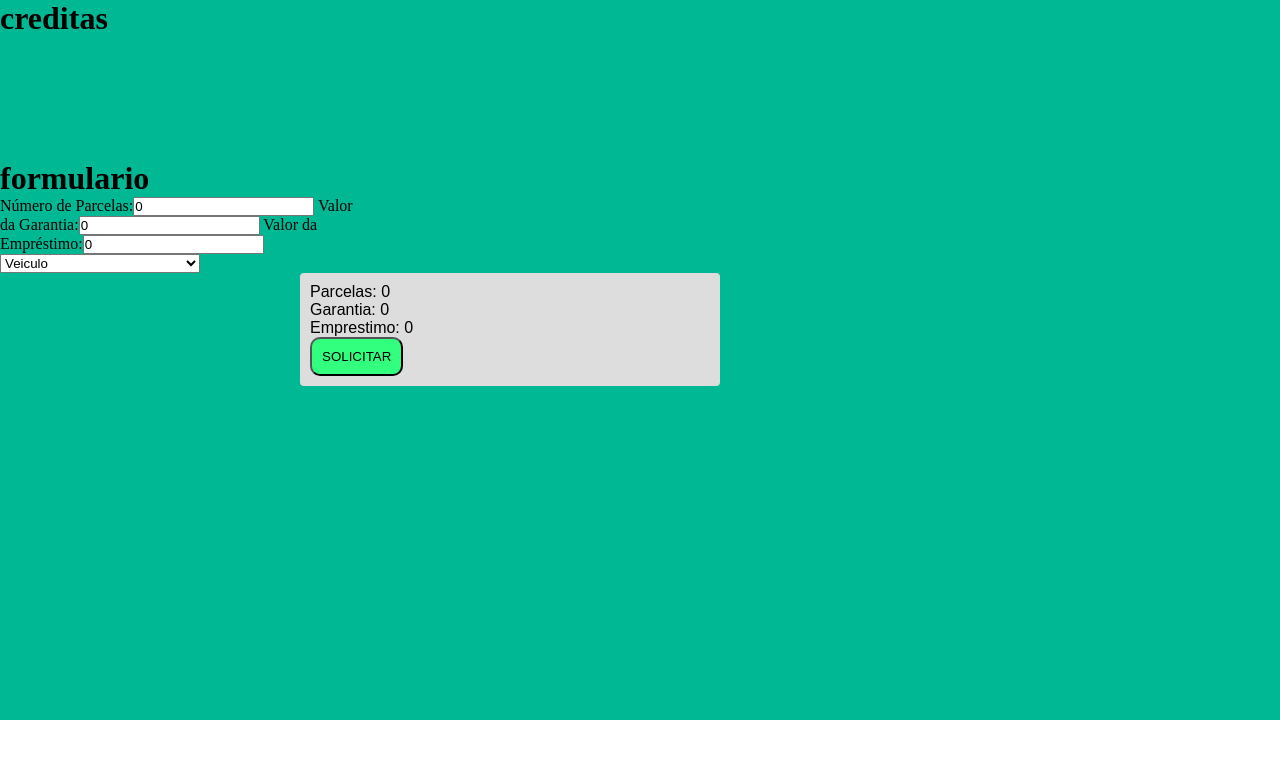
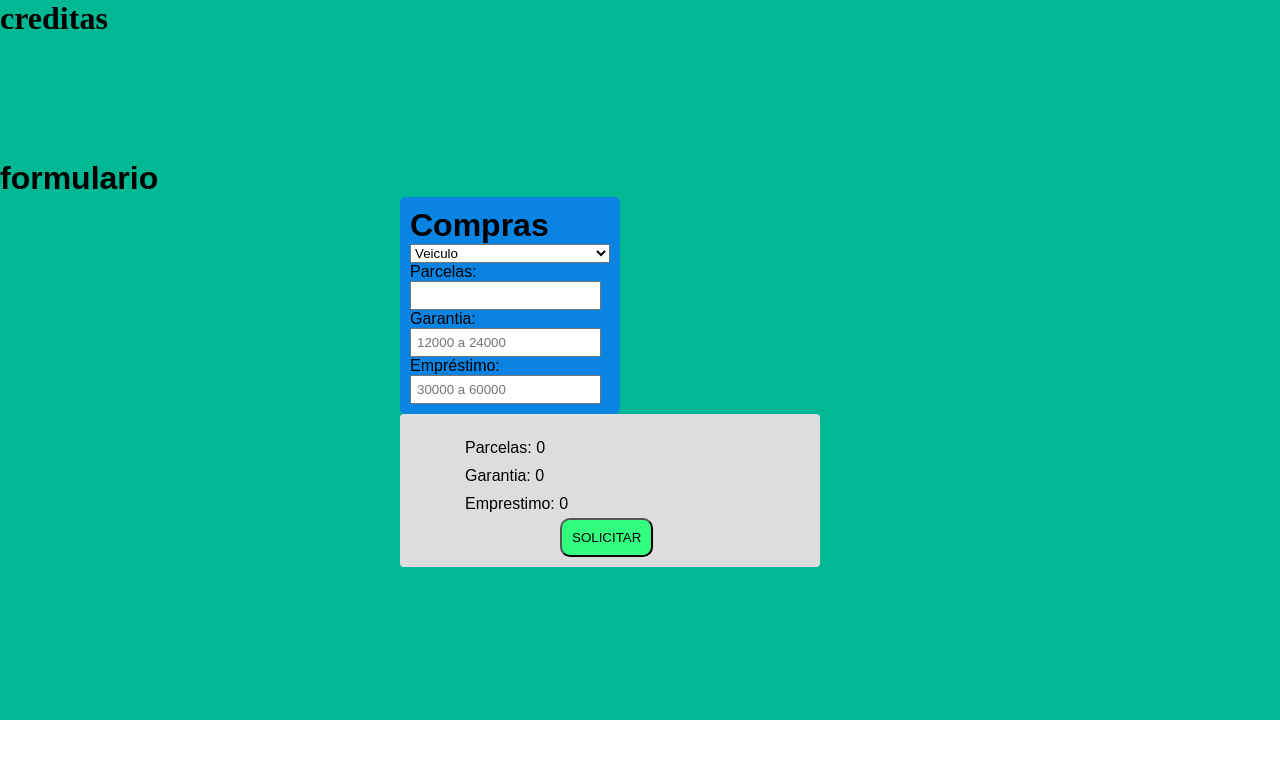
Before and after one commit to imVituZeron/cretidas-challenge, a React (Create React App) app: page / in a window 1280 px wide. Shown: the top 758 px of the page. Built offline with nearby package versions, Linux system fonts and the light colour scheme.

Commit message:
arrumando um pouco o style do projeto

```diff
--- a/src/components/Form/View/index.js
+++ b/src/components/Form/View/index.js
@@ -7,10 +7,11 @@ function View(props){
    function handleClick(){
          console.log(`
             O tipo é ${props.type}
-            O nUmero de Parcelas: ${props.nparcelas}
+            O número de Parcelas: ${props.nparcelas}
             O valor da Garantia: ${props.vgarantia}
             O valor do Emprestimo: ${props.vemprestimo}
-         `)
+         `);
+         alert('pedido solicitado!')
       }
 
 
@@ -31,20 +32,23 @@ function View(props){
 const Page = Styled.div`
    font-family: Arial;
    padding: 10px;
-   margin-left: 300px;
+   margin-left: 400px;
    width: 400px;
    background: #DDD;
    border-radius: 4px;
 
    button{
+      margin-left: 150px;
       padding: 10px;
       color: #000;
       background: #32ff7e;
       border-radius: 10px;
+      cursor: pointer;
    }
 
-   .view{
-
+   .view p{
+      margin-left: 50px;
+      padding: 5px;
    }
 `;
 
--- a/src/components/Form/index.js
+++ b/src/components/Form/index.js
@@ -44,27 +44,33 @@ class Form extends Component {
          <FormPage>
             <h1>formulario</h1>
             <div class="container-first">
-               <label for="nParcelas"> Número de Parcelas:
-                  <input type='text' id="nParcelas" value={this.state.nParcelas}
+               <div class="container-second">
+                  <h1>Compras</h1>
+                  <label>
+                     <select  onChange={this.handlechangeType} class='select' name='select'>
+                        <option value="Veiculo">Veiculo</option>
+                        <option value="Imóvel">Imóvel</option>
+                     </select>
+                  </label>
+               </div>
+               <label for="nParcelas">Parcelas:
+                  <input type='text' id="nParcelas"
                      onChange={this.handleChangeParcelas}
+                     placeholder=""
                   />
                </label>
-               <label for="vGaratia"> Valor da Garantia:
-                  <input type='text' id="vGaratia" value={this.state.vGarantia}
+               <label for="vGaratia">Garantia:
+                  <input type='text' id="vGaratia"
                      onChange={this.handleChangeGarantia}
+                     placeholder="12000 a 24000"
                   />
                </label>
-               <label for="vEmprestimo"> Valor da Empréstimo:
-                  <input type='text' id="vEmprestimo" value={this.state.vEmprestimo}
+               <label for="vEmprestimo">Empréstimo:
+                  <input type='text' id="vEmprestimo"
                      onChange={this.handleChangeEmprestimo}
+                     placeholder="30000 a 60000"
                   />
                </label>
-            </div>
-            <div class="container-second">
-               <select  onChange={this.handlechangeType} class='select' name='select'>
-                  <option value="Veiculo">Veiculo</option>
-                  <option value="Imóvel">Imóvel</option>
-               </select>
             </div>
             <View
                type={this.state.type}
@@ -78,14 +84,29 @@ class Form extends Component {
 }
 
 const FormPage = Styled.div`
+   font-family: Arial;
+
    div.container-first{
-      width: 370px;
+      margin-left: 400px;
+      background: #0984e3;
+      padding: 10px;
+      border-radius: 5px;
+      width: 200px;
+      label{
+
+      }
+      input{
+         padding: 5px;
+      }
    }
    div.container-second{
       width: 370px;
 
       .select{
          width: 200px;
+         option{
+            padding: 5px;
+         }
       }
    }
 `;
```
